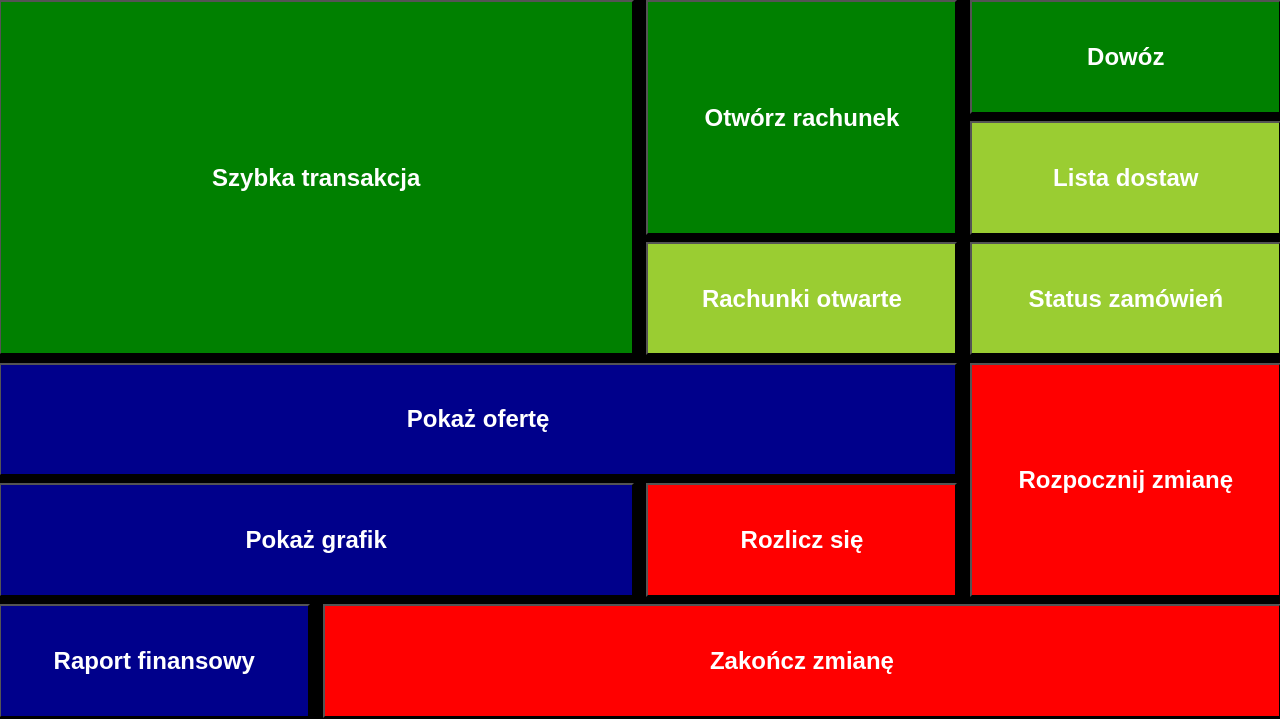
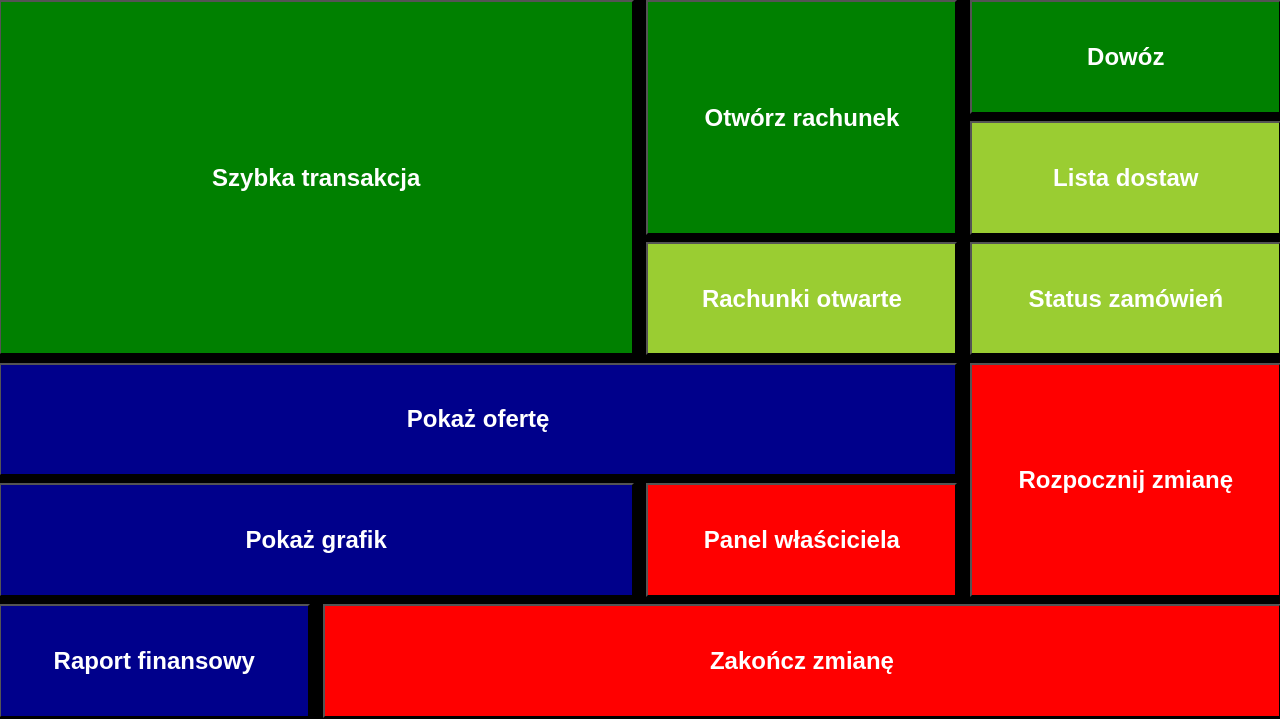
Before and after one commit to eMIKARp/bistro-management-tool-app, a Django app: page /bistro/panel_sprzedawcy in a window 1280 px wide. Shown: the part 41-761 px from the top of the page. Run offline with Django 3.2, Linux system fonts and the light colour scheme; a user stored in the database is signed in; some libraries are stand-ins or nearby versions.

Commit message:
Another commit

```diff
--- a/BistroManagementToolApp/views.py
+++ b/BistroManagementToolApp/views.py
@@ -63,7 +63,10 @@ def panel_logowania(request):
         if user:
             if user.is_active:
                 login(request,user)
-                return redirect('/bistro/panel_sprzedawcy')
+                if User.objects.get(username=username).groups.filter(name='Employee').exists():
+                    return redirect('/bistro/panel_sprzedawcy')
+                else:
+                    return redirect('/bistro/panel_administratora')
             else:
                 return HttpResponse('Account not active')
         else:
--- a/static/css/BistroManagementToolApp/styles_admin_page.css
+++ b/static/css/BistroManagementToolApp/styles_admin_page.css
@@ -71,7 +71,8 @@
 
     padding: 5px;
 
-      align-content: center;
+
+     align-content: center;
      justify-content: center;
 }
 
--- a/templates/BistroManagementToolApp/login_required_page.html
+++ b/templates/BistroManagementToolApp/login_required_page.html
@@ -1,7 +1,4 @@
 <!DOCTYPE html>
-
-<!-- TODO Dodać obsługe logowania w widoku telefonicznym -->
-<!-- TODO Sprawdzić czy nie loguje się administrator, jeśli tak przekierować go do panelu administratora -->
 
 {% extends "BistroManagementToolApp/base.html" %}
 
--- a/templates/BistroManagementToolApp/panel_administratora.html
+++ b/templates/BistroManagementToolApp/panel_administratora.html
@@ -1,7 +1,4 @@
 <!DOCTYPE html>
-
-<!-- TODO Dodac możliwość przekierowania do panelu sprzedawcy -->
-<!-- TODO Dodać funkcje wylogowywania sie z sesji -->
 
 {% extends "BistroManagementToolApp/base.html" %}
 
@@ -27,7 +24,7 @@
         <button id="koszty" class="admin-action"><strong>Zarządzaj kosztami</strong></button>
         <button id="personel" class="admin-action" onclick="location.href='{% url 'BistroManagementToolApp:panel_zarzadzania_zespolem' %}'"><strong>Zarządzaj personelem</strong></button>
         <button id="analityka" class="admin-action"><strong>Analityka i raporty</strong></button>
-        <button id="kamery" class="admin-action"><strong>Podgląd lokalu</strong></button>
+        <button id="kamery" class="admin-action" onclick ="location.href='{% url 'BistroManagementToolApp:panel_sprzedawcy' %}'"><strong>Panel sprzedawcy</strong></button>
         <button id="koniec_pracy" class="admin-action" onclick ="location.href='{% url 'BistroManagementToolApp:logout_user' %}'"><strong>Zakończ pracę</strong></button>
     </div>
 
--- a/templates/BistroManagementToolApp/panel_logowania.html
+++ b/templates/BistroManagementToolApp/panel_logowania.html
@@ -1,8 +1,4 @@
 <!DOCTYPE html>
-
-<!-- TODO Dodać obsługe logowania w widoku telefonicznym -->
-<!-- TODO Dodać podświetlenie osoby wybranej przez użytkownika  -->
-<!-- TODO Sprawdzić czy nie loguje się administrator, jeśli tak przekierować go do panelu administratora -->
 
 {% extends "BistroManagementToolApp/base.html" %}
 
--- a/templates/BistroManagementToolApp/panel_sprzedawcy.html
+++ b/templates/BistroManagementToolApp/panel_sprzedawcy.html
@@ -27,7 +27,7 @@
         <button id="pokaz_grafik" class="frontline-action"><strong>Pokaż grafik</strong></button>
         <button id="rozpocznij_zmiane" class="frontline-action"><strong>Rozpocznij zmianę</strong></button>
         <button id="raport_finansowy" class="frontline-action"><strong>Raport finansowy</strong></button>
-        <button id="rozlicz_sie" class="frontline-action"><strong>Rozlicz się</strong></button>
+        <button id="rozlicz_sie" class="frontline-action" onclick ="location.href='{% url 'BistroManagementToolApp:panel_administratora' %}'"><strong>Panel właściciela</strong></button>
         <button id="koniec_zmiany" class="frontline-action" onclick ="location.href='{% url 'BistroManagementToolApp:logout_user' %}'"><strong>Zakończ zmianę</strong></button>
     </div>
 {% endblock %}
```
Also changed, not shown: db.sqlite3.
